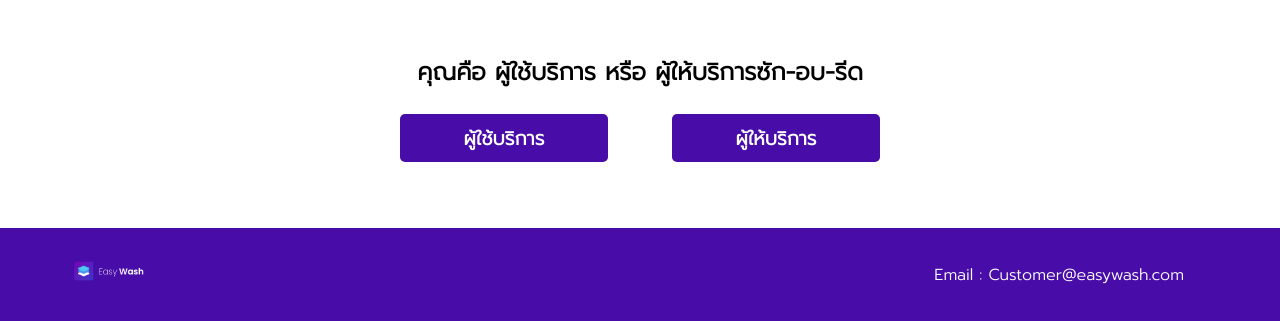
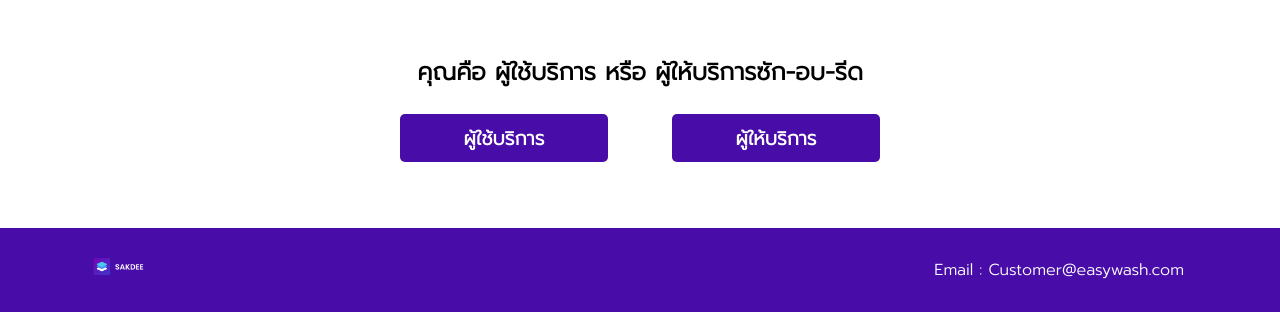
Before and after one commit to siwakorn21/easy-wash, a React (Create React App) app: page / in a window 1280 px wide. Shown: the part 752-1073 px from the top of the page. Built offline with nearby package versions, Linux system fonts and the light colour scheme.

Commit message:
update logo

```diff
--- a/src/components/pages/Footer.tsx
+++ b/src/components/pages/Footer.tsx
@@ -9,14 +9,14 @@ const FooterContainer = styled.div`
 `;
 
 const Logo = styled.img`
-    width: 60%;
+    width: 30%;
 `;
 
 const LogoContainer = styled.div`
     width: 20%;
     height: 30%;
     margin-right: auto;
-    margin-left: 2rem;
+    margin-left: 5rem;
 `;
 
 const ContactContainer = styled.div`
```
Also changed, not shown: src/assets/images/logo-1.png, src/assets/images/logo-2.png.
